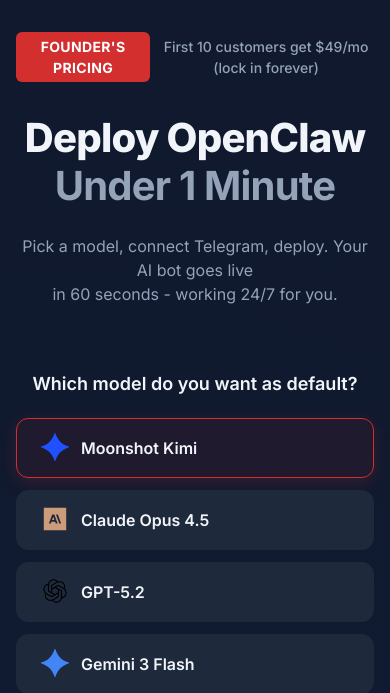
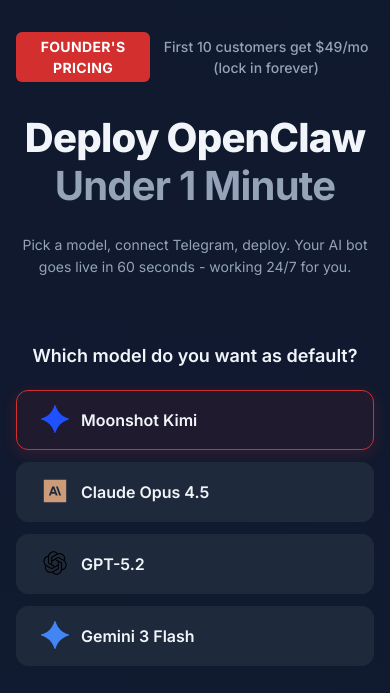
Before and after one commit to pratie/openclaw-saas, a Flask app: page / in a window 390 px wide. Shown: the top 693 px of the page. Run offline with Flask 3, Linux system fonts and the light colour scheme.

Commit message:
Fix mobile subheadline text wrapping for rectangular layout
- Remove forced line break for natural wrapping
- Reduce font size on mobile: 16px → 14px
- Tighter line height: 24px → 22px
- Adjust max-width: 640px → 480px

Creates better rectangular text block on mobile instead of awkward short lines.

🤖 Generated with [Claude Code](https://claude.com/claude-code)

Co-Authored-By: Claude <noreply@anthropic.com>

```diff
--- a/static/css/landing.css
+++ b/static/css/landing.css
@@ -906,8 +906,9 @@ body.landing-body::before {
     }
 
     .main-subheadline {
-        font-size: var(--text-base);
-        line-height: 24px;
+        font-size: var(--text-sm);
+        line-height: 22px;
+        max-width: 480px;
     }
 
     .cta-button {
--- a/templates/index.html
+++ b/templates/index.html
@@ -25,8 +25,7 @@
 
         <!-- Subheadline -->
         <p class="main-subheadline">
-            Pick a model, connect Telegram, deploy. Your AI bot goes live<br>
-            in 60 seconds - working 24/7 for you.
+            Pick a model, connect Telegram, deploy. Your AI bot goes live in 60 seconds - working 24/7 for you.
         </p>
 
         <!-- Model and Channel Selection (Side by Side) -->
```
